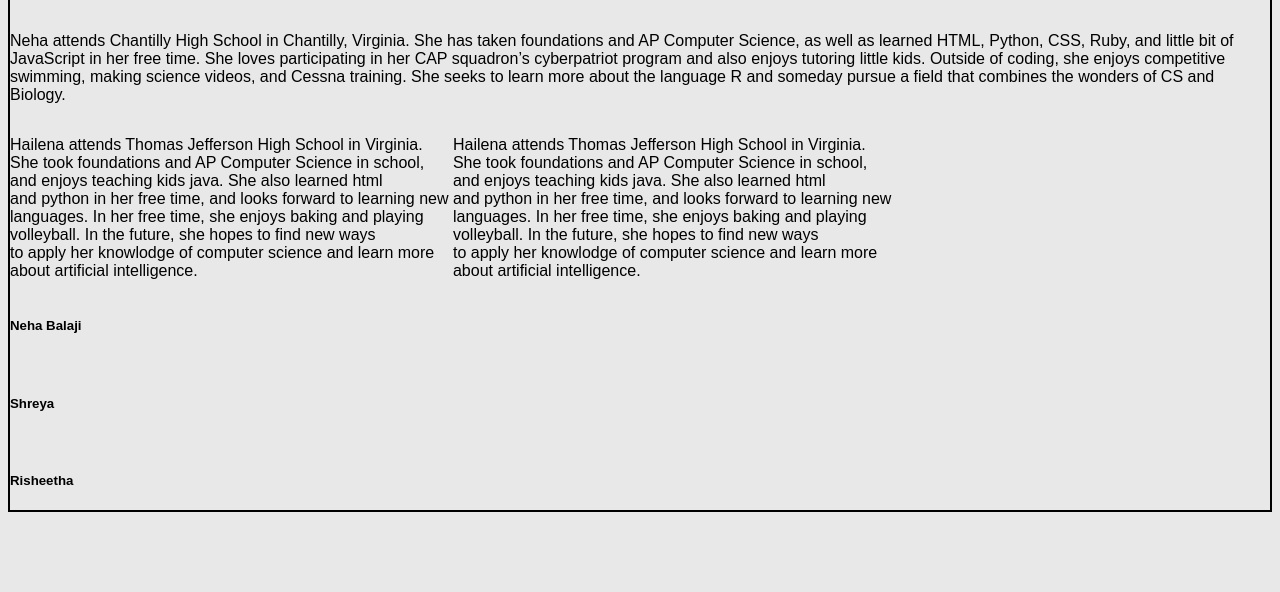
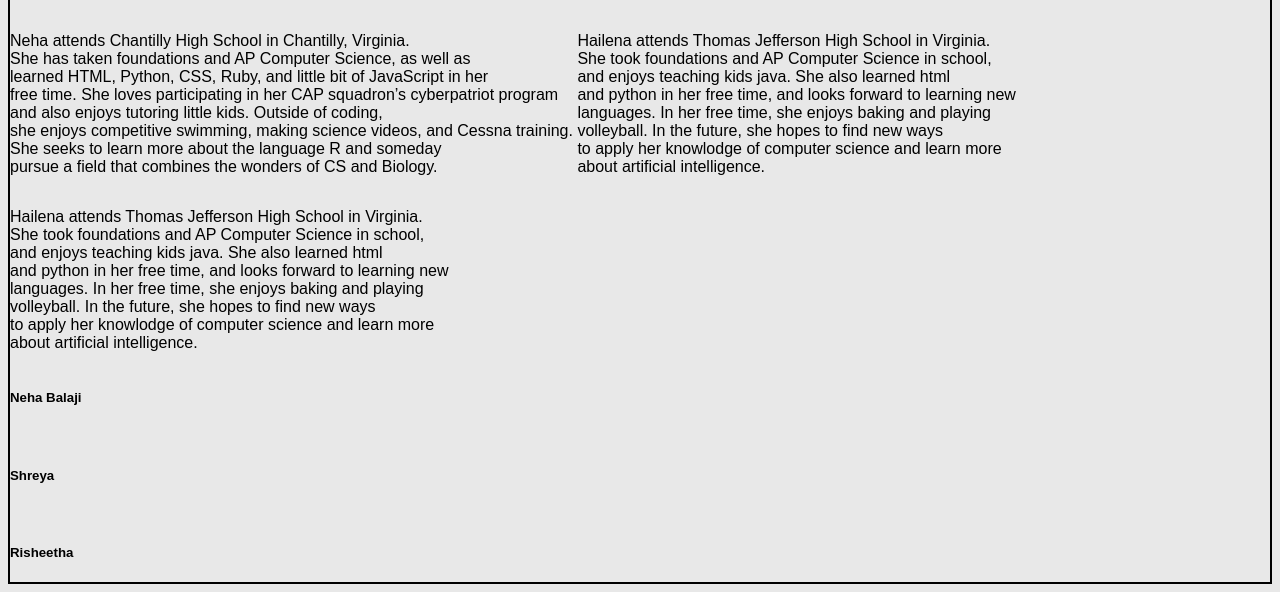
Before and after one commit to risheethagb/AirPollutionFinal, a Jekyll site: the page About Us/blurbs.html, which Jekyll copies as it is, in a window 1280 px wide, cut to the strip 488-1080 px from the top of the page. Built offline with Jekyll 4.4.1, drawn with Linux system fonts in a browser that asks for light colours; before the commit the page ends 1008 px from its top, so only the background shows below that.

```diff
--- a/About Us/blurbs.html
+++ b/About Us/blurbs.html
@@ -35,10 +35,10 @@
     </p>
 
 	  <p class="neha">
-    Neha attends Chantilly High School in Chantilly, Virginia. She has taken foundations and AP Computer Science, as well as
-    learned HTML, Python, CSS, Ruby, and little bit of JavaScript in her free time. She loves participating in her CAP squadron’s
-    cyberpatriot program and also enjoys tutoring little kids. Outside of coding, she enjoys competitive swimming, making science
-    videos, and Cessna training. She seeks to learn more about the language R and someday pursue a field that combines the wonders
+    Neha attends Chantilly High School in Chantilly, Virginia.<br> She has taken foundations and AP Computer Science, as well as<br>
+    learned HTML, Python, CSS, Ruby, and little bit of JavaScript in her<br> free time. She loves participating in her CAP squadron’s
+    cyberpatriot program<br> and also enjoys tutoring little kids. Outside of coding,<br> she enjoys competitive swimming, making science
+    videos, and Cessna training.<br> She seeks to learn more about the language R and someday<br> pursue a field that combines the wonders
     of CS and Biology.
     </p>
 
```
